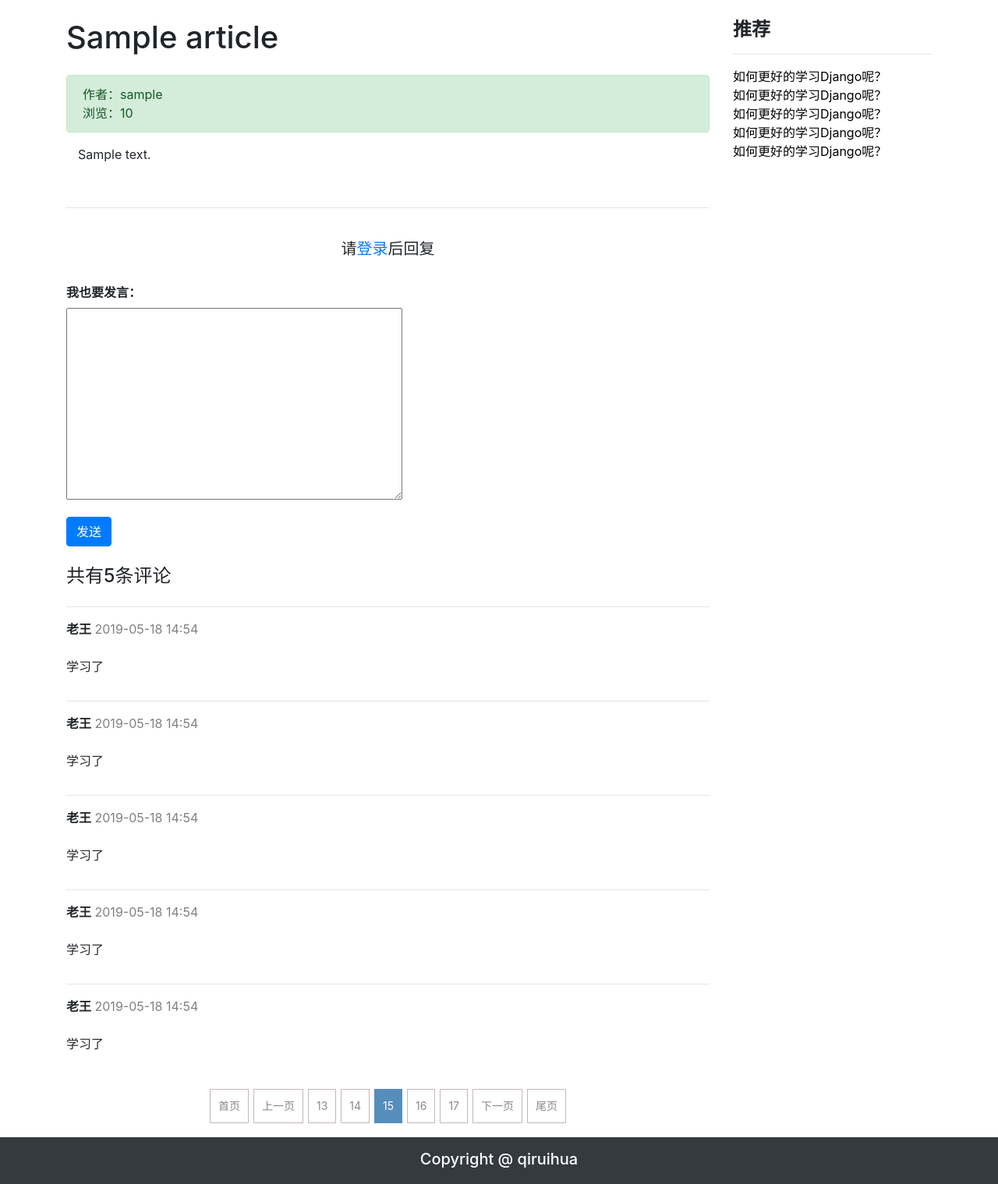
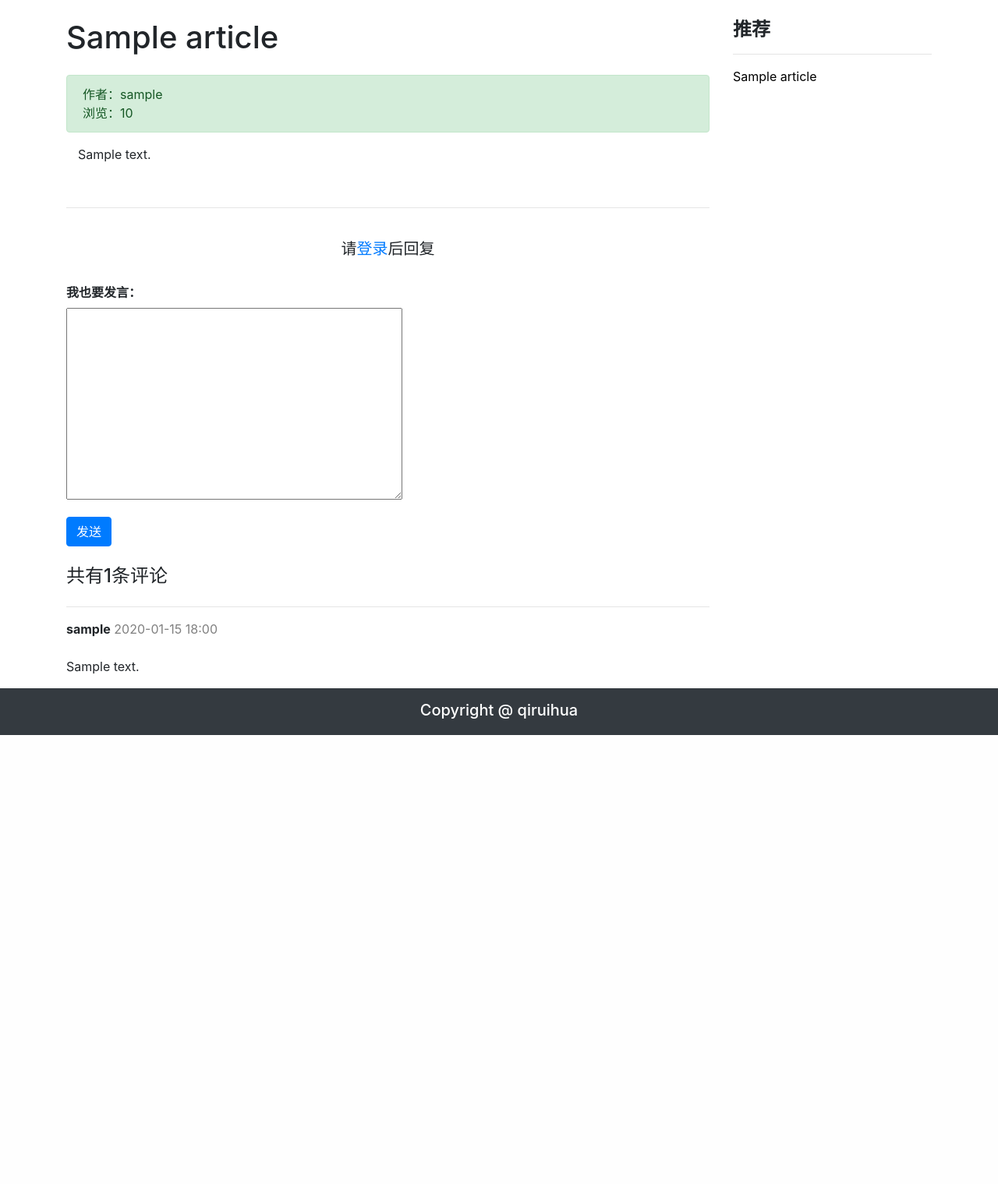
Before and after one commit to vinvint/itheima_blog, a Django app: template blog/templates/detail.html in a window 1280 px wide. Shown: the part 56-1575 px from the top of the page at 78% size. After the commit the page ends 999 px from the top, so only its background shows below. Run offline with Django 3.2, Linux system fonts and the light colour scheme; tables that the repository leaves empty hold one stand-in row (values such as "Sample post"); the template is opened without the code that fills it: values that come from a table or form of the project are taken from there, most other values are stand-ins (such as "Sample title", 1, 10 or a date in 2020); a map, chart or similar area stays blank; some libraries are stand-ins or nearby versions.

Commit message:
博客详情

```diff
--- a/blog/home/models.py
+++ b/blog/home/models.py
@@ -73,3 +73,28 @@ class Article(models.Model):
 
     def __str__(self):
         return self.title
+
+
+class Comment(models.Model):
+    '''
+    评论内容
+    评论的文章
+    评论时间
+    评论用户
+    '''
+    # 评论内容
+    content = models.TextField()
+    # 评论的文章
+    article = models.ForeignKey(Article, on_delete=models.SET_NULL, null=True)
+    # 评论时间
+    created = models.DateTimeField(auto_now_add=True)
+    # 评论用户
+    user = models.ForeignKey(User, on_delete=models.SET, null=True)
+
+    def __str__(self):
+        return self.article.title
+
+    class Meta:
+        db_table = 'tb_comment'
+        verbose_name = '评论管理'
+        verbose_name_plural = verbose_name
--- a/blog/templates/detail.html
+++ b/blog/templates/detail.html
@@ -92,6 +92,8 @@
             <br>
             <div>
                 <form method="POST">
+                    {% csrf_token %}
+                    <input type="hidden" name="id" value="{{ article.id }}">
                 <div class="form-group"><label for="body"><strong>我也要发言：</strong></label>
                     <div>
 
@@ -108,48 +110,18 @@
             </div>
             <br>
             <!-- 显示评论 -->
-            <h4>共有5条评论</h4>
+            <h4>共有{{ total_count }}条评论</h4>
             <div class="row">
-                <div class="col-12" >
+                {% for comment in comments %}
+                    <div class="col-12" >
                             <hr><p><strong style="color: pink"></strong></p>
                             <div>
-                                <div><span><strong>老王</strong></span>&nbsp;<span style="color: gray">2019-05-18 14:54</span></div>
+                                <div><span><strong>{{ comment.user.username }}</strong></span>&nbsp;<span style="color: gray">{{ comment.created | date:'Y-m-d H:i' }}</span></div>
                                 <br>
-                                <p>学习了</p>
+                                <p>{{ comment.content | safe }}</p>
                             </div>
-                </div>
-                <div class="col-12">
-                    <hr><p><strong style="color: pink"></strong></p>
-                    <div>
-                        <div><span><strong>老王</strong></span>&nbsp;<span style="color: gray">2019-05-18 14:54</span></div>
-                        <br>
-                        <p>学习了</p>
                     </div>
-                </div>
-                <div class="col-12">
-                    <hr><p><strong style="color: pink"></strong></p>
-                    <div>
-                        <div><span><strong>老王</strong></span>&nbsp;<span style="color: gray">2019-05-18 14:54</span></div>
-                        <br>
-                        <p>学习了</p>
-                    </div>
-                </div>
-                <div class="col-12">
-                    <hr><p><strong style="color: pink"></strong></p>
-                    <div>
-                        <div><span><strong>老王</strong></span>&nbsp;<span style="color: gray">2019-05-18 14:54</span></div>
-                        <br>
-                        <p>学习了</p>
-                    </div>
-                </div>
-                <div class="col-12">
-                    <hr><p><strong style="color: pink"></strong></p>
-                    <div>
-                        <div><span><strong>老王</strong></span>&nbsp;<span style="color: gray">2019-05-18 14:54</span></div>
-                        <br>
-                        <p>学习了</p>
-                    </div>
-                </div>
+                {% endfor %}
                 <div class="pagenation" style="text-align: center">
                     <div id="pagination" class="page"></div>
                 </div>
@@ -161,11 +133,9 @@
             <div class="sidebar__inner">
                     <h4><strong>推荐</strong></h4>
                     <hr>
-                    <a href="#" style="color: black">如何更好的学习Django呢？</a><br>
-                    <a href="#" style="color: black">如何更好的学习Django呢？</a><br>
-                    <a href="#" style="color: black">如何更好的学习Django呢？</a><br>
-                    <a href="#" style="color: black">如何更好的学习Django呢？</a><br>
-                    <a href="#" style="color: black">如何更好的学习Django呢？</a><br>
+                    {% for hot_article in hot_articles %}
+                        <a href="{% url 'home:detail' %}?id={{ hot_article.id }}" style="color: black">{{ hot_article.title }}</a><br>
+                    {% endfor %}
             </div>
         </div>
     </div>
@@ -191,11 +161,11 @@
 <script type="text/javascript">
     $(function () {
         $('#pagination').pagination({
-            currentPage: 15,
-            totalPage: 30,
+            currentPage: {{ page_num }},
+            totalPage: {{ total_page }},
             callback:function (current) {
 
-                location.href = '/';
+                location.href = '/detail/?id={{ article.id }}&page_size={{ page_size }}&page_num='+current;
             }
         })
     });
```
Also changed, not shown: blog/home/views.py (+83 -7 lines), blog/templates/404.html (renamed from blog/static/404.html, +5 -4 lines), blog/home/migrations/0003_comment.py (added).
